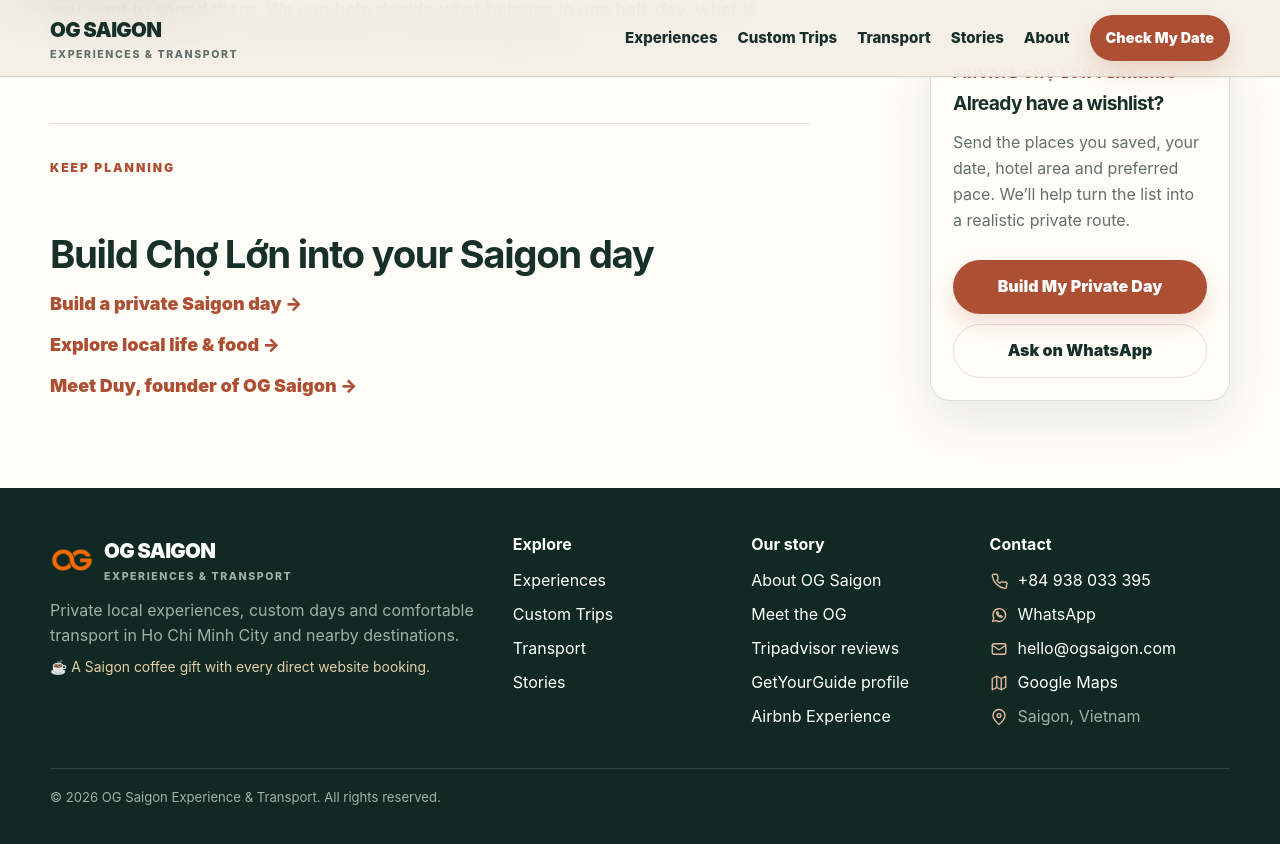
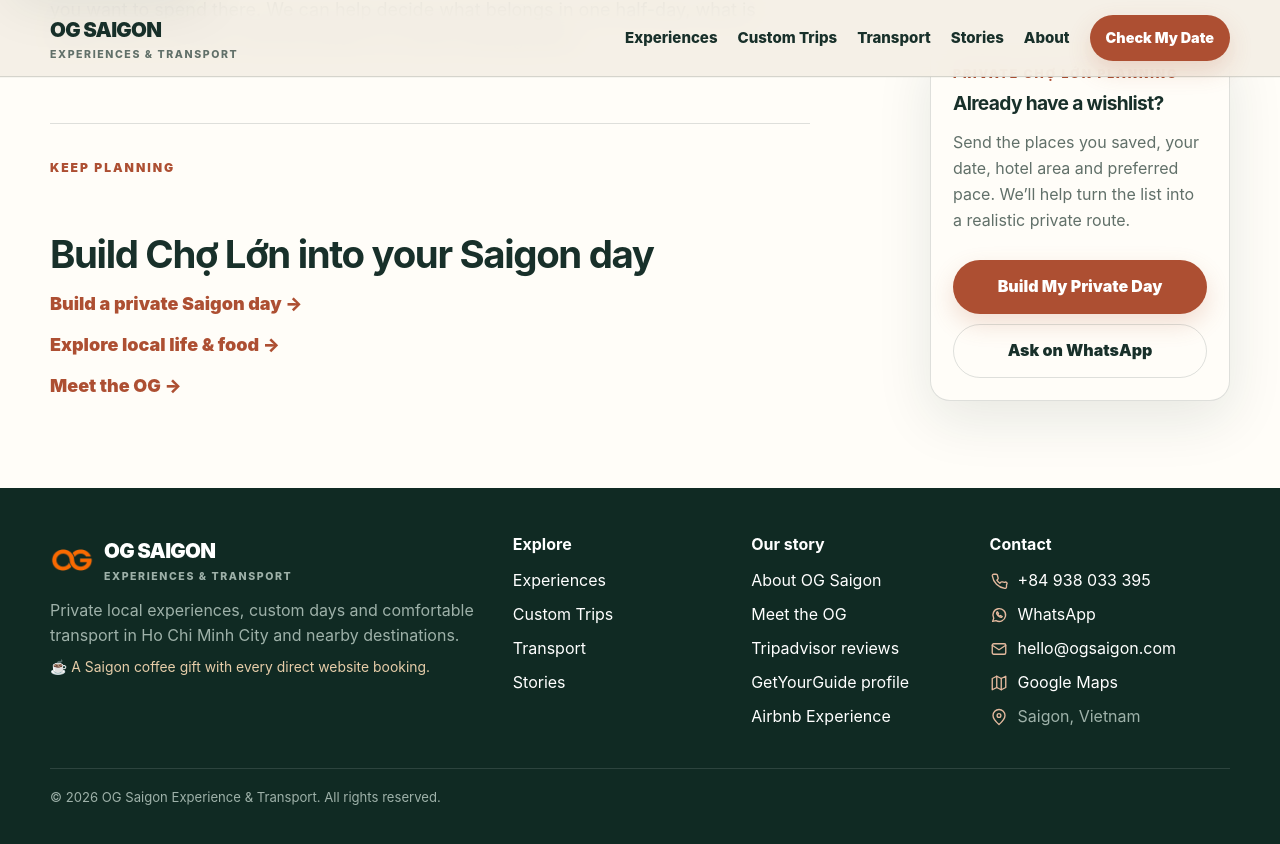
Before and after one commit to DSG2025/DSG2025.github.io, a Jekyll site: the page built from _stories/cholon-saigon-chinatown.md, in a window 1280 px wide and 900 px high, scrolled down 5753 px. Shown: the top 844 px of the window. Built offline with Jekyll 4.4.1, drawn with Linux system fonts in a browser that asks for light colours.

Commit message:
Use Meet the OG in story navigation

```diff
--- a/_stories/cholon-saigon-chinatown.md
+++ b/_stories/cholon-saigon-chinatown.md
@@ -75,6 +75,6 @@
 <div class="story-related-links">
 <a class="text-link" href="/custom-trip/">Build a private Saigon day →</a>
 <a class="text-link" href="/experiences/hidden-saigon/">Explore local life &amp; food →</a>
-<a class="text-link" href="/meet-duy/">Meet Duy, founder of OG Saigon →</a>
+<a class="text-link" href="/meet-duy/">Meet the OG →</a>
 </div>
 </div>
```
